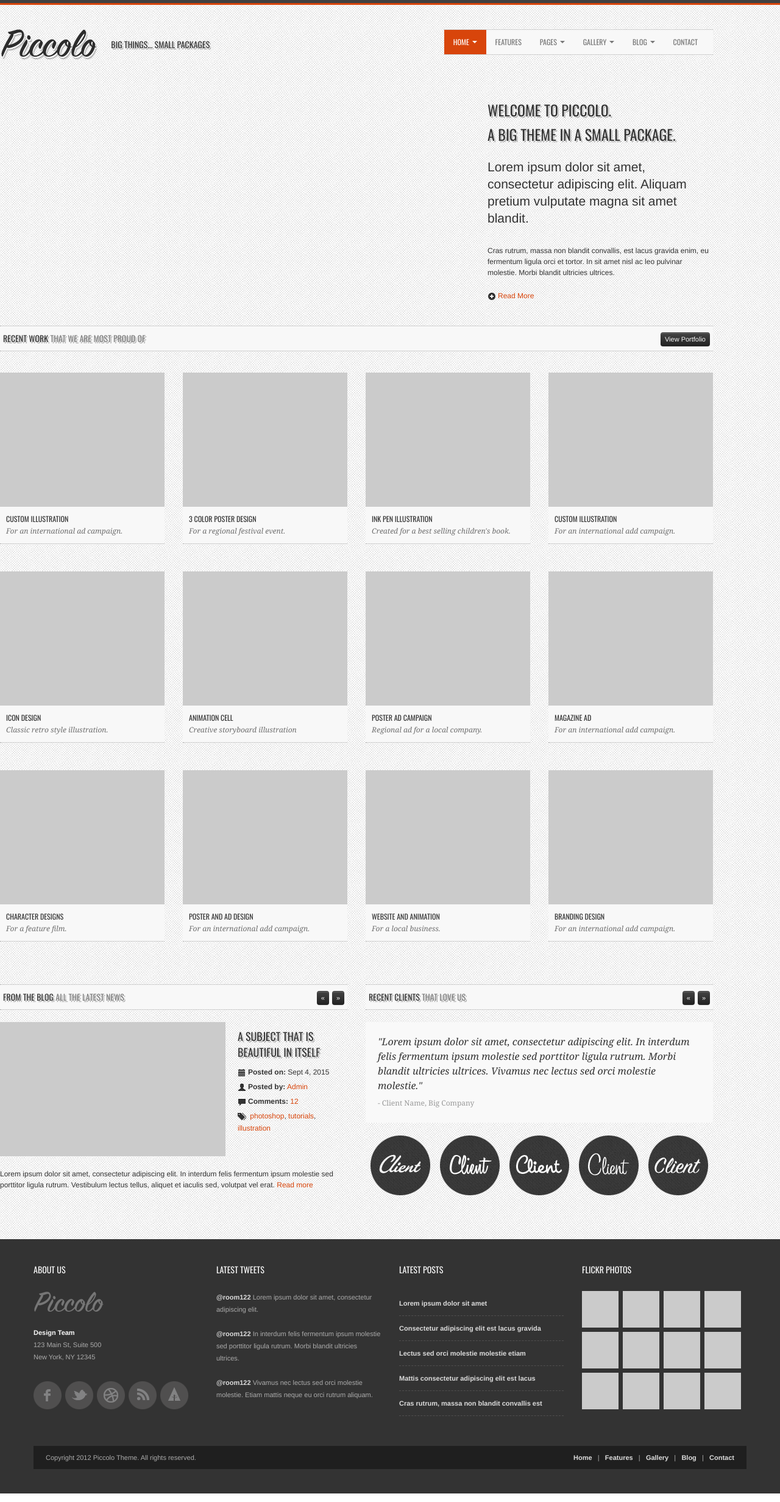
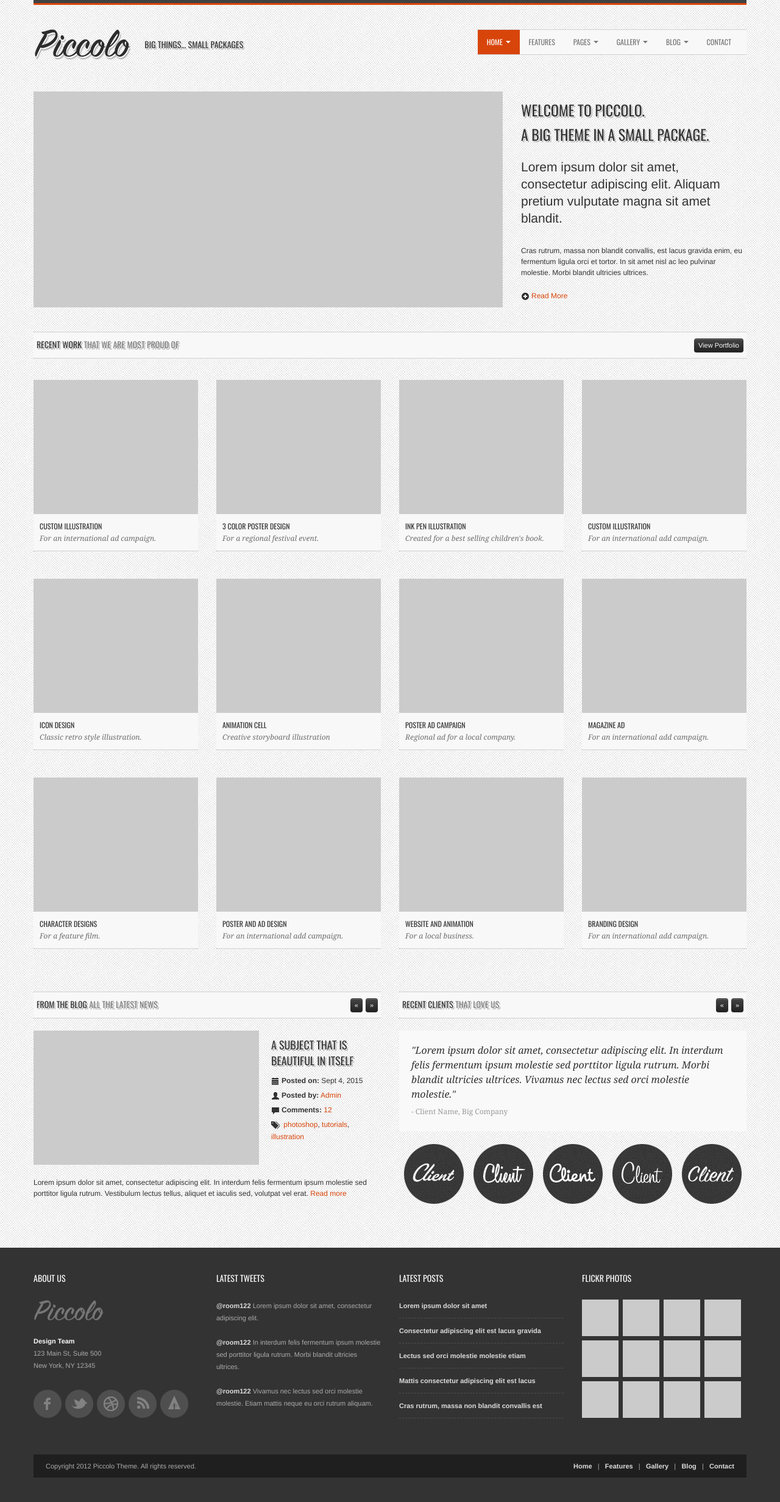
Before and after one commit to mykucukkara/django-photoshare, a Django app: page / in a window 1280 px wide. Shown: the whole page at 61% size. Run offline with Django 3.2, Linux system fonts and the light colour scheme; some libraries are stand-ins or nearby versions.

Commit message:
Web Template Bug Fix

```diff
--- a/home/static/css/custom-styles.css
+++ b/home/static/css/custom-styles.css
@@ -2,6 +2,7 @@ html, body {
 	font-size:12px;
 	line-height:18px;
 	height: 100%;
+	/*margin: auto;*/
  }
 body {background: #f9f9f9 url(../img/page-bg-1.jpg);}
 
@@ -9,11 +10,13 @@ body {background: #f9f9f9 url(../img/page-bg-1.jpg);}
 	height:auto;
 	height: 100%;
 	min-height: 100%;
+	/*margin: auto;*/
 }
 
 @media (max-width: 767px) {
   body { padding-right: 0px; padding-left: 0px; }
-  .container {margin-right: 20px; margin-left: 20px;}
+  .container {margin-right: 20px; margin-left: 20px; }
+  .ortala{margin: auto;}
  }
 
 /***** Titles and Headings *****/
@@ -68,7 +71,7 @@ blockquote.pull-right {border-right: 5px solid #999;}
 /* Landscape phones and down */
 @media (max-width: 480px) {
 	.logo, .navigation {text-align: center;}
-	.row.header {margin-bottom: 30px;}
+	.row.header {margin-bottom:30px;}
 	.logo h5 {display: block;}
 }
 /* Portrait tablet to landscape and desktop */
--- a/home/templates/content.html
+++ b/home/templates/content.html
@@ -158,8 +158,8 @@
                 </ul>
                 </div>
             </div>
-
-    </div><!-- End Gallery Row -->
+ </div>
+    <!-- End Gallery Row -->
 
     <div class="row"><!-- Begin Bottom Section -->
 
@@ -269,5 +269,5 @@
         </div>
 
     </div><!-- End Bottom Section -->
-
-    </div> <!-- End Container -->
+    </div>
+ </div><!-- End Container -->
--- a/home/templates/header.html
+++ b/home/templates/header.html
@@ -1,8 +1,8 @@
 <header>
 
 {% load static %}
+
     <div class="row header"><!-- Begin Header -->
-
         <!-- Logo
         ================================================== -->
         <div class="span5 logo">
--- a/home/templates/homebase.html
+++ b/home/templates/homebase.html
@@ -1,4 +1,5 @@
 <!DOCTYPE html>
+{% load static %}
 <html xmlns="http://www.w3.org/1999/xhtml">
 <head>
 <meta http-equiv="Content-Type" content="text/html; charset=UTF-8" />
@@ -18,10 +19,10 @@
 <!-- JS
 ================================================== -->
 <script src="http://code.jquery.com/jquery-1.8.3.min.js"></script>
-<script src="{% static 'js/bootstrap.js' %}></script>
-<script src="{% static 'js/jquery.prettyPhoto.js' %}></script>
-<script src="{% static 'js/jquery.flexslider.js' %}></script>
-<script src="{% static 'js/jquery.custom.js' %}></script>
+<script src="{% static 'js/bootstrap.js' %}"></script>
+<script src="{% static 'js/jquery.prettyPhoto.js' %}"></script>
+<script src="{% static 'js/jquery.flexslider.js' %}"></script>
+<script src="{% static 'js/jquery.custom.js' %}"></script>
 <script type="text/javascript">
 $(document).ready(function () {
 
@@ -57,15 +58,16 @@ $(document).ready(function () {
 
 <!-- Favicons
 ================================================== -->
-<link rel="shortcut icon" href="/temps/img/favicon.ico">
-<link rel="apple-touch-icon" href="/temps/img/apple-touch-icon.png">
-<link rel="apple-touch-icon" sizes="72x72" href="/temps/img/apple-touch-icon-72x72.png">
-<link rel="apple-touch-icon" sizes="114x114" href="/temps/img/apple-touch-icon-114x114.png">
+<link rel="shortcut icon" href="{% static 'img/favicon.ico' %}">
+<link rel="apple-touch-icon" href="{% static 'apple-touch-icon.png' %}">
+<link rel="apple-touch-icon" sizes="72x72" href="{% static 'apple-touch-icon-72x72.png' %}">
+<link rel="apple-touch-icon" sizes="114x114" href="{% static 'apple-touch-icon-114x114.png' %}">
 
 
 {% block head %}{% endblock %}
 </head>
 <body class="home">
+<div class="container">
     <!-- Color Bars (above header)-->
 	<div class="color-bar-1"></div>
     <div class="color-bar-2 color-bg"></div>
@@ -75,6 +77,6 @@ $(document).ready(function () {
     {% block content %}{% endblock %}
     {% include 'footer.html' %}
     {% block subfooter %}{% endblock %}
-
+</div>
 </body>
 </html>
--- a/home/templates/slider.html
+++ b/home/templates/slider.html
@@ -1,12 +1,12 @@
-<div class="row headline"><!-- Begin Headline -->
+
+<div class="row headline" ><!-- Begin Headline -->
     {% load static %}
-
     <!-- Slider Carousel
    ================================================== -->
-        <div class="span8">
+    <div class="span8" >
         <div class="flexslider">
             <ul class="slides">
-                <li><a href="/temps/gallery-single.htm"><img src="{% static 'img/gallery/slider-img-1.jpg' %}" alt="slider" /></a></li>
+                <li><a href=""><img src="{% static 'img/gallery/slider-img-1.jpg' %}" alt="slider" /></a></li>
                 <li><a href="/temps/gallery-single.htm"><img src="{% static 'img/gallery/slider-img-1.jpg' %}" alt="slider" /></a></li>
                 <li><a href="/temps/gallery-single.htm"><img src="{% static 'img/gallery/slider-img-1.jpg' %}" alt="slider" /></a></li>
                 <li><a href="/temps/gallery-single.htm"><img src="{% static 'img/gallery/slider-img-1.jpg' %}" alt="slider" /></a></li>
```
Lines whose indentation alone changed are shown as unchanged.
